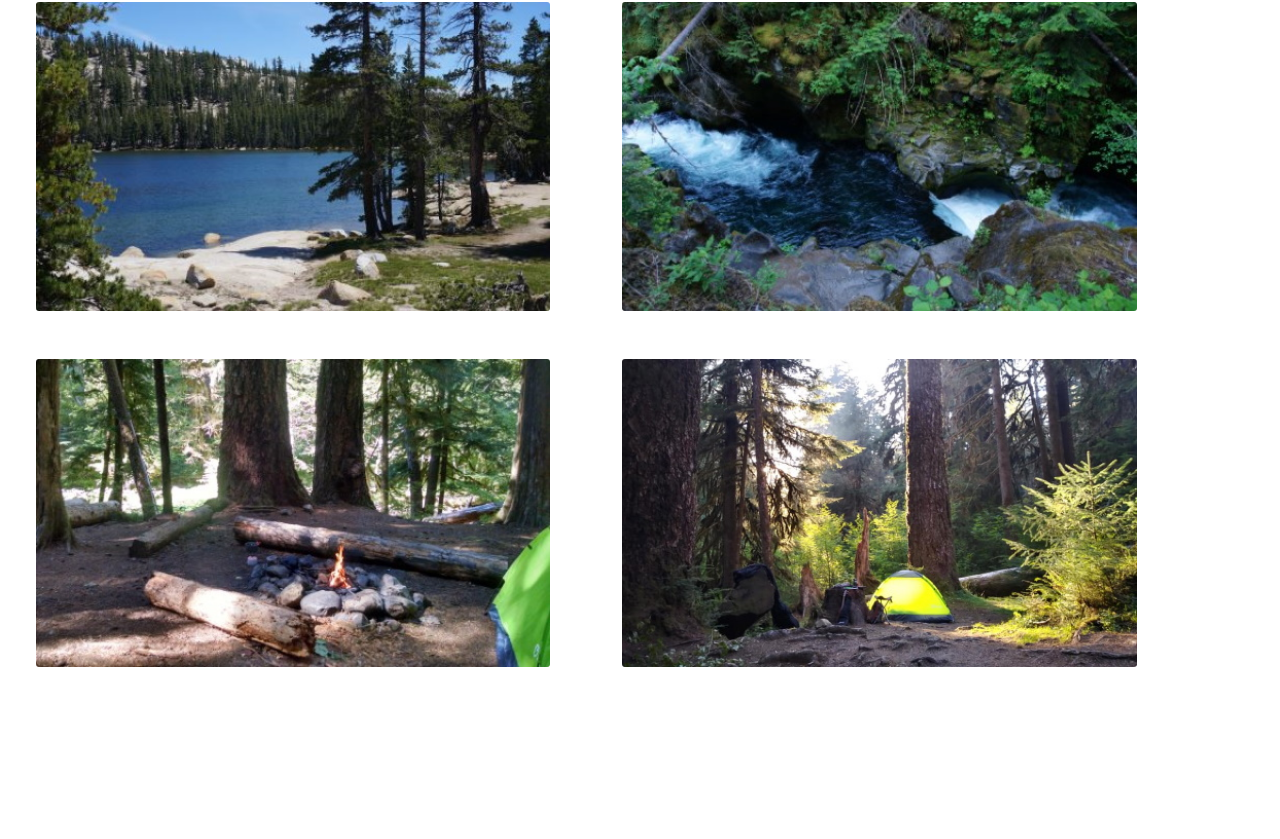
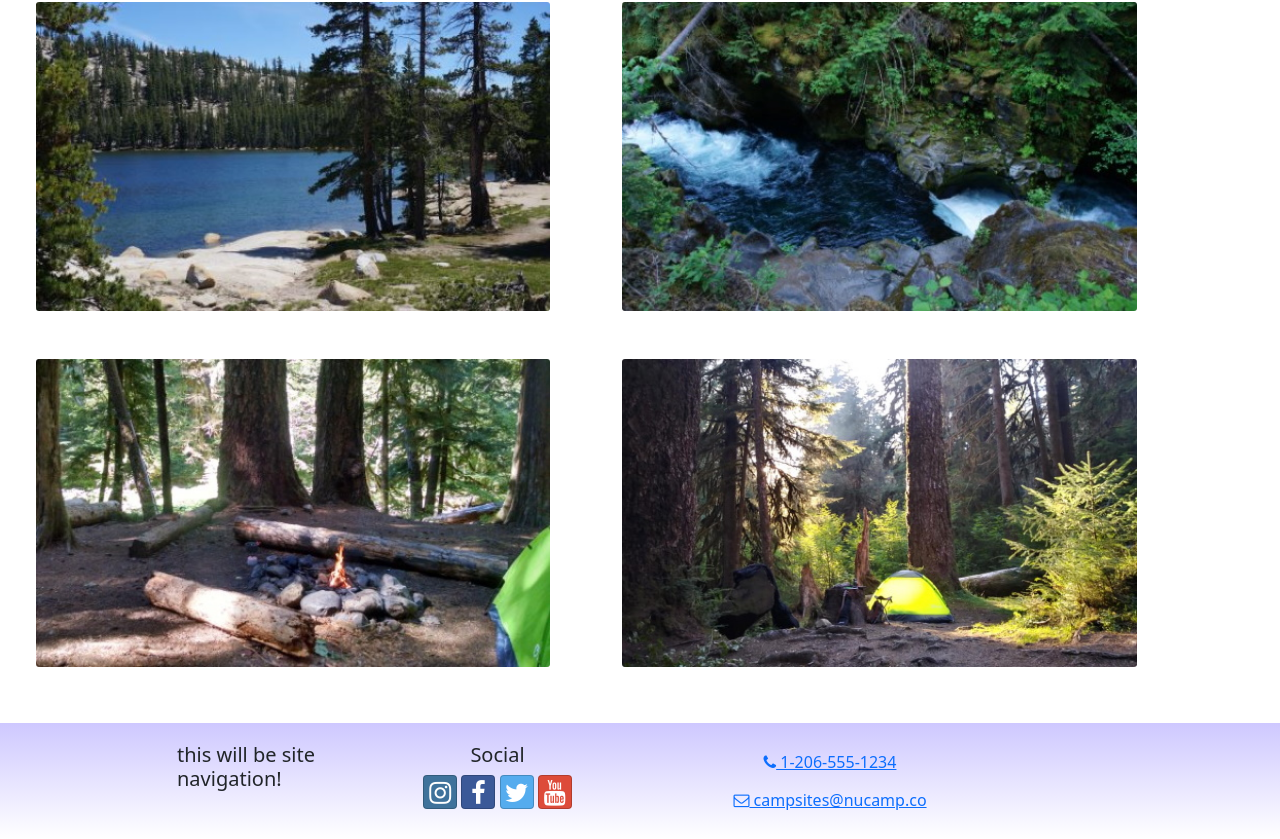
Before and after one commit to KarolO1998/react-nucampsite, a React (Create React App) app: page / in a window 1280 px wide. Shown: the part 182-1021 px from the top of the page. Before the commit the page ends 873 px from the top, so only its background shows below. Built offline with nearby package versions, Linux system fonts and the light colour scheme.

Commit message:
task 3 pt 2

```diff
--- a/src/App.js
+++ b/src/App.js
@@ -1,12 +1,14 @@
 import "./App.css";
 import CampsitesList from "./features/campsites/CampsitesList.js";
 import Header from './components/Header';
+import Footer from "./components/Footer";
 
 function App() {
   return (
     <div className="App">
       <Header />
       <CampsitesList />
+      <Footer />
     </div>
   );
 }
--- /dev/null
+++ b/src/components/Footer.js
@@ -0,0 +1,57 @@
+import { Container, Row, Col } from "reactstrap";
+
+const Footer = () => {
+  return (
+    <footer className="site-footer">
+      <Container>
+        <Row>
+          <Col xs={{ size: 4, offset: 1 }} sm="2">
+            <h5>this will be site navigation!</h5>
+          </Col>
+          <Col xs="6" sm="3" className="text-center">
+            <h5>Social</h5>
+            <a
+              className="btn btn-social-icon btn-instagram"
+              href="http://instagram.com/"
+            >
+              <i className="fa fa-instagram" />
+            </a>{" "}
+            <a
+              className="btn btn-social-icon btn-facebook"
+              href="http://www.facebook.com/"
+            >
+              <i className="fa fa-facebook" />
+            </a>{" "}
+            <a
+              className="btn btn-social-icon btn-twitter"
+              href="http://twitter.com/"
+            >
+              <i className="fa fa-twitter" />
+            </a>{" "}
+            <a
+              className="btn btn-social-icon btn-google"
+              href="http://youtube.com/"
+            >
+              <i className="fa fa-youtube" />
+            </a>
+          </Col>
+          <Col sm="4" className="text-center">
+            <a role="button" className="btn btn-link" href="tel:+12065551234">
+              <i className="fa fa-phone" /> 1-206-555-1234
+            </a>
+            <br />
+            <a
+              role="button"
+              className="btn btn-link"
+              href="mailto:notreal@notreal.co"
+            >
+              <i className="fa fa-envelope-o" /> campsites@nucamp.co
+            </a>
+          </Col>
+        </Row>
+      </Container>
+    </footer>
+  );
+};
+
+export default Footer;
```
